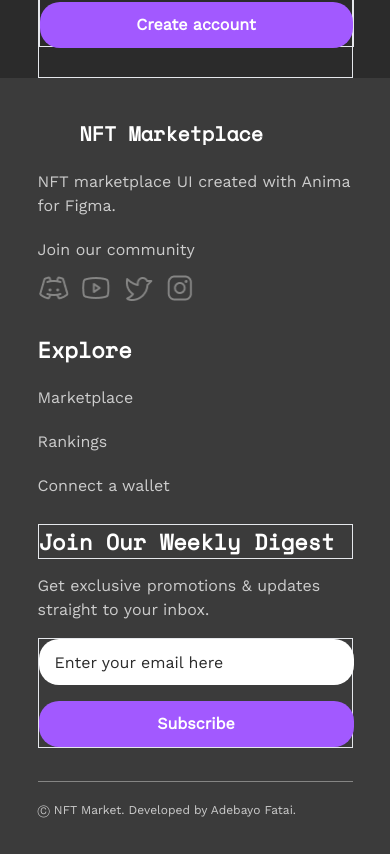
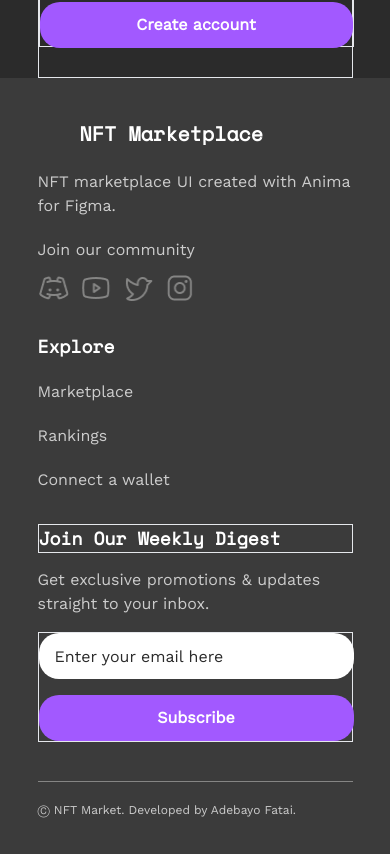
Before and after one commit to Purpose11/NFT, a React (Vite) app: page /signup in a window 390 px wide. Shown: the part 715-1569 px from the top of the page. Built offline with nearby package versions, Linux system fonts and the light colour scheme; some icons are missing.

Commit message:
text size test

```diff
--- a/src/components/Footer.tsx
+++ b/src/components/Footer.tsx
@@ -37,7 +37,9 @@ const Footer = () => {
         </div>
         {/* explore links*/}
         <div className="lg:w-[240px] w-[315px] lg:h-[166px] h-[161px]">
-          <h5 className=" font-Space_mono font-[700] text-[22px]">Explore</h5>
+          <h5 className=" font-Space_mono font-[700] lg:text-[22px] text-[18px]">
+            Explore
+          </h5>
           <p className=" font-Work_sance text-base text-[#CCCCCC] lg:mt-[25px] mt-[20px]">
             Marketplace
           </p>
@@ -50,7 +52,7 @@ const Footer = () => {
         </div>
         {/* subscribe*/}
         <div className="lg:w-[420px] w-[315px] lg:h-[184px] h-[227px] flex flex-col lg:gap-[25px] gap-[15px] ">
-          <h5 className=" font-Space_mono text-[22px]  font-[700] capitalize border w-full ">
+          <h5 className=" font-Space_mono lg:text-[22px] text-[18px]  font-[700] capitalize border w-full ">
             Join our weekly digest
           </h5>
           <div className="lg:w-[420px] w-[315px] lg:h-[124px] h-[172px]  text-[#CCCCCC]">
```
